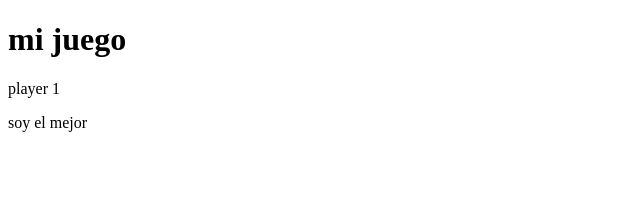
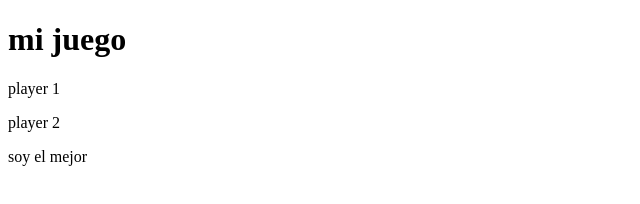
Before and after one commit to CaSaNoVa20-nan/trabajo-comic, a plain HTML site: page index.html in a window 1280 px wide. Shown: the whole page, without its empty margins (0-640 px from the left). Drawn offline with Linux system fonts and the light colour scheme.

Commit message:
se agrego otro jugador

```diff
--- a/index.html
+++ b/index.html
@@ -8,6 +8,7 @@
 <body>
     <h1> mi juego</h1>
 <p>player 1<p>
+    <p>player 2<p>
     <p>soy el mejor<p>
 </body>
 </html>
```
